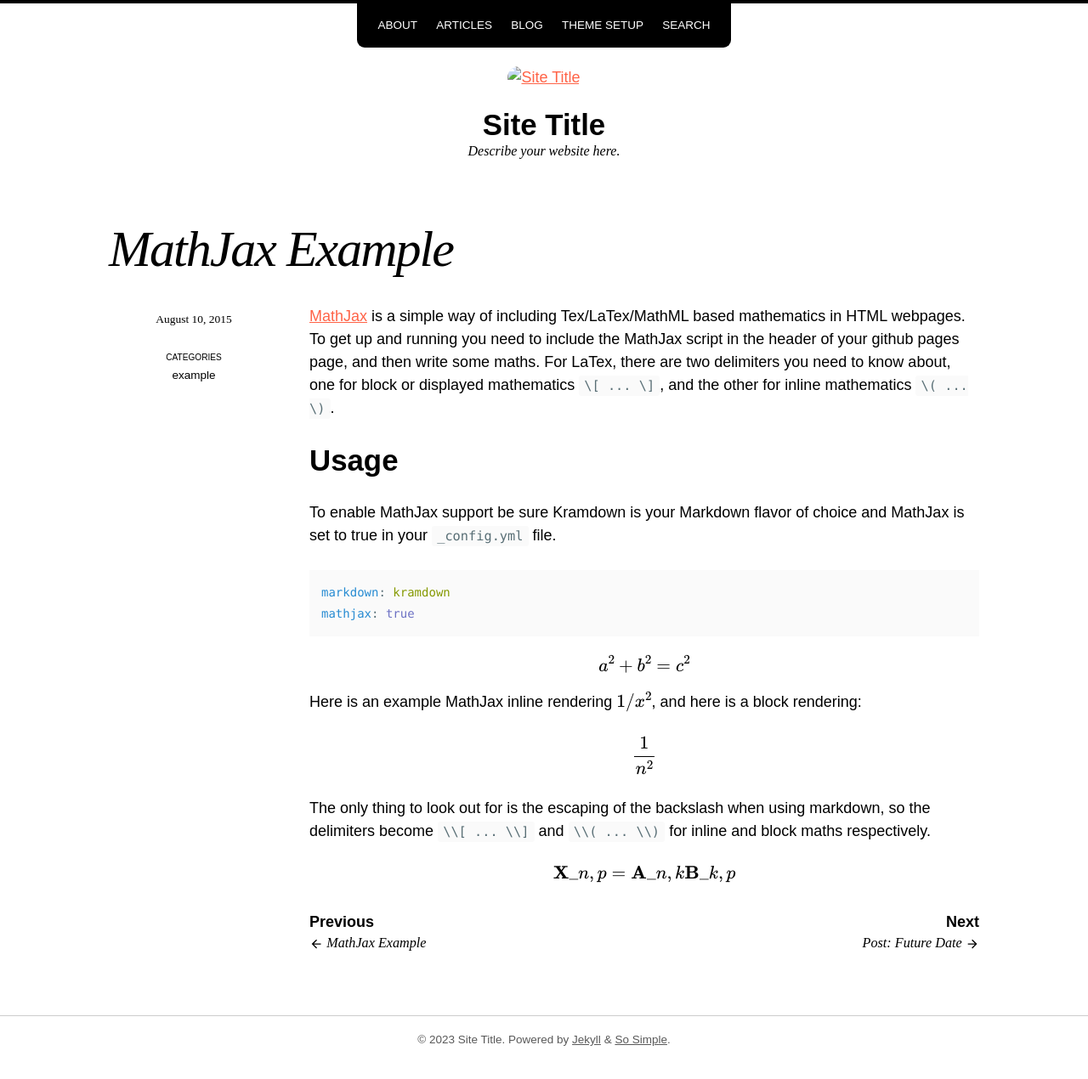
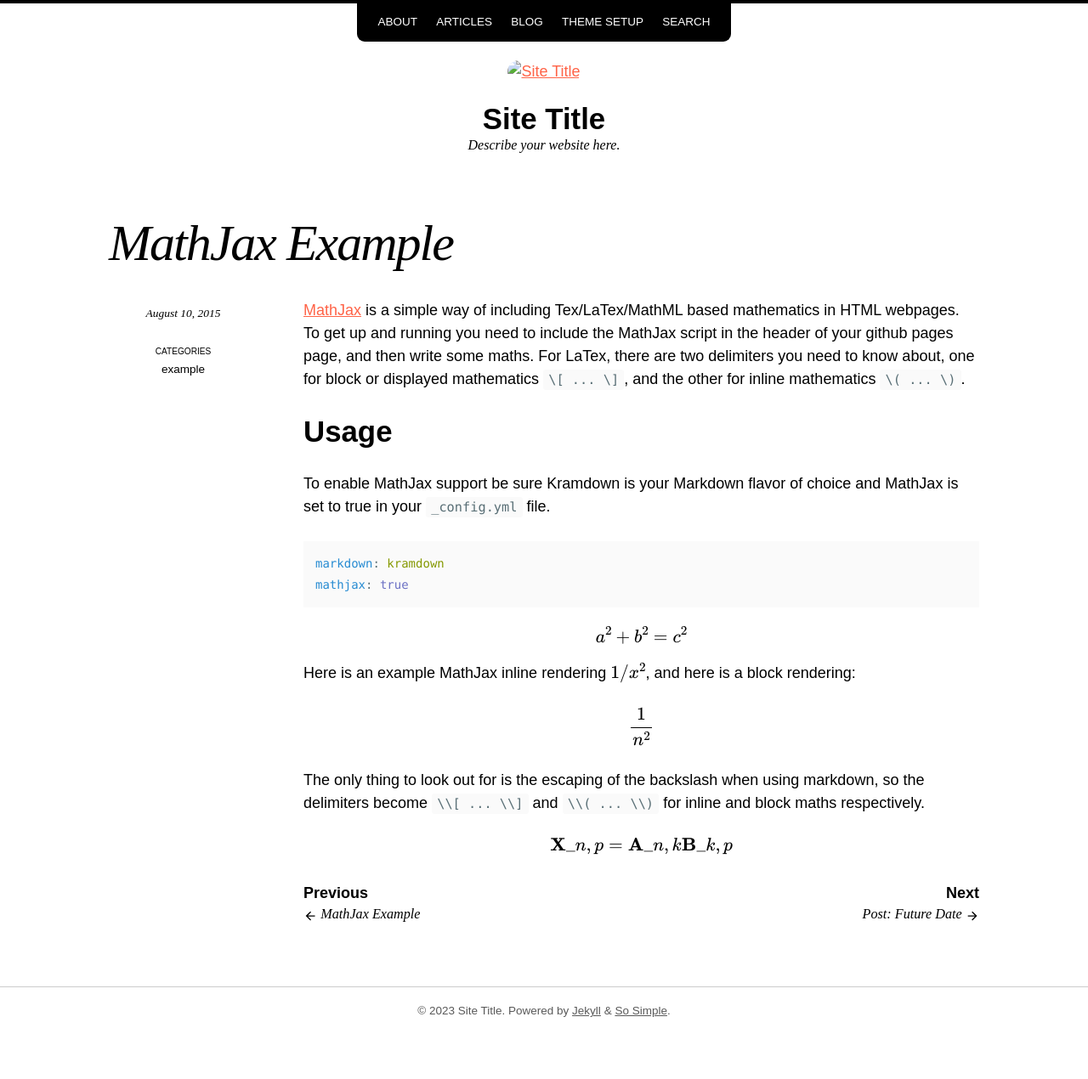
Before and after one commit to FoxerCoeee/FoxerCoeee, a Jekyll site: the page built from example/_posts/2015-08-10-mathjax-example.md, in a window 1280 px wide. Shown: the whole page at 85% size. Built offline with Jekyll 4.4.1, drawn with Linux system fonts in a browser that asks for light colours; nearby versions of some CDN libraries; our own code applies the rules of GitHub Pages for plain Markdown files; formulas are drawn with MathJax 3; after the commit the page ends 1237 px from its top, so only the background shows below that.

Commit message:
Make minor style adjustments

```diff
--- a/_sass/so-simple/_global.scss
+++ b/_sass/so-simple/_global.scss
@@ -23,7 +23,7 @@
 
   a {
     display: block;
-    padding: 0.75em;
+    padding: 0.5em 0.75em;
     color: $nav-color;
     text-transform: uppercase;
     text-decoration: none;
--- a/_sass/so-simple/_page.scss
+++ b/_sass/so-simple/_page.scss
@@ -72,12 +72,11 @@
   .page-date,
   .read-time {
     font-family: $meta-font-family;
+    font-style: italic;
     white-space: nowrap;
   }
 
   .read-time {
-    font-style: italic;
-
     @include breakpoint($large) {
       display: block;
     }
@@ -142,7 +141,12 @@
   }
 
   a {
+    color: inherit;
     text-decoration: none;
+
+    &:hover {
+      text-decoration: underline;
+    }
   }
 }
 
@@ -209,9 +213,9 @@
   .page-wrapper {
     @include breakpoint($large) {
       display: grid;
-      grid-column-gap: 2em;
+      grid-column-gap: 3em;
       grid-row-gap: 0;
-      grid-template-columns: 200px 1fr;
+      grid-template-columns: 175px 1fr;
       justify-content: space-between;
     }
   }
```
